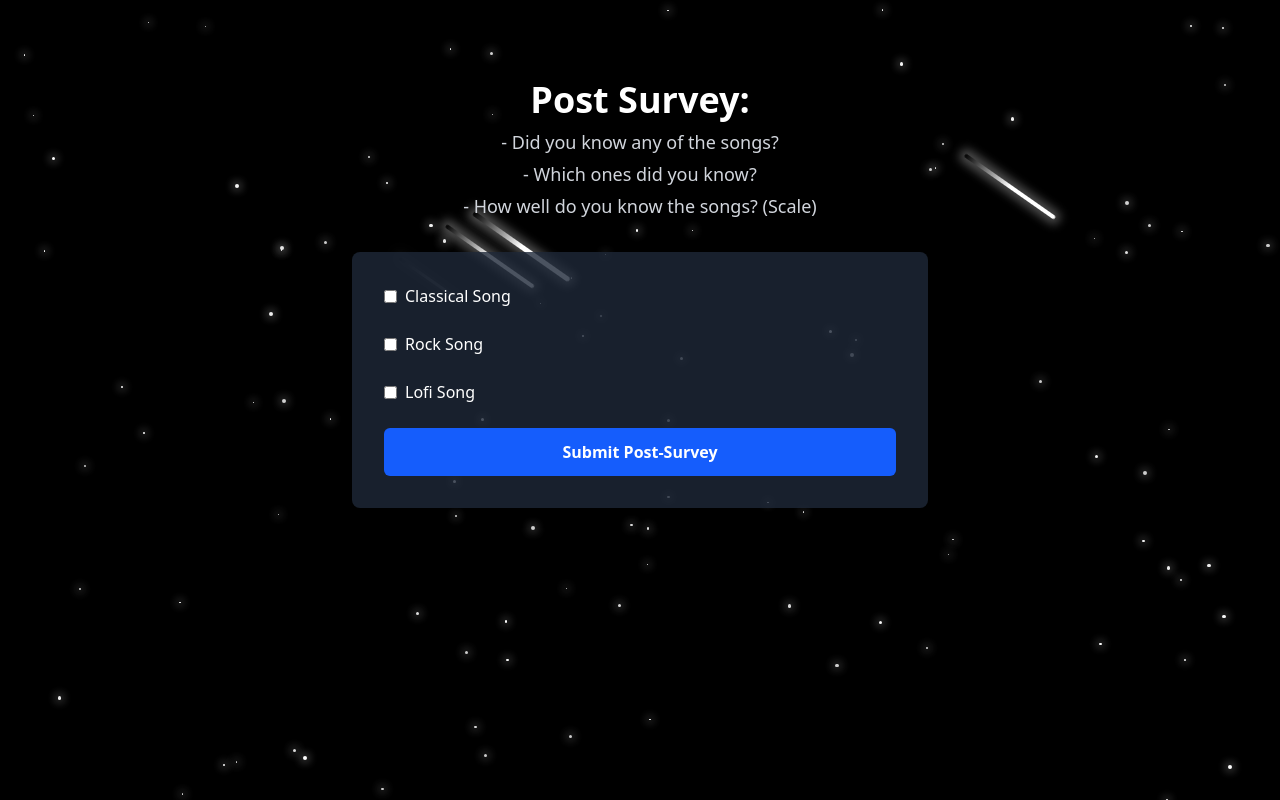
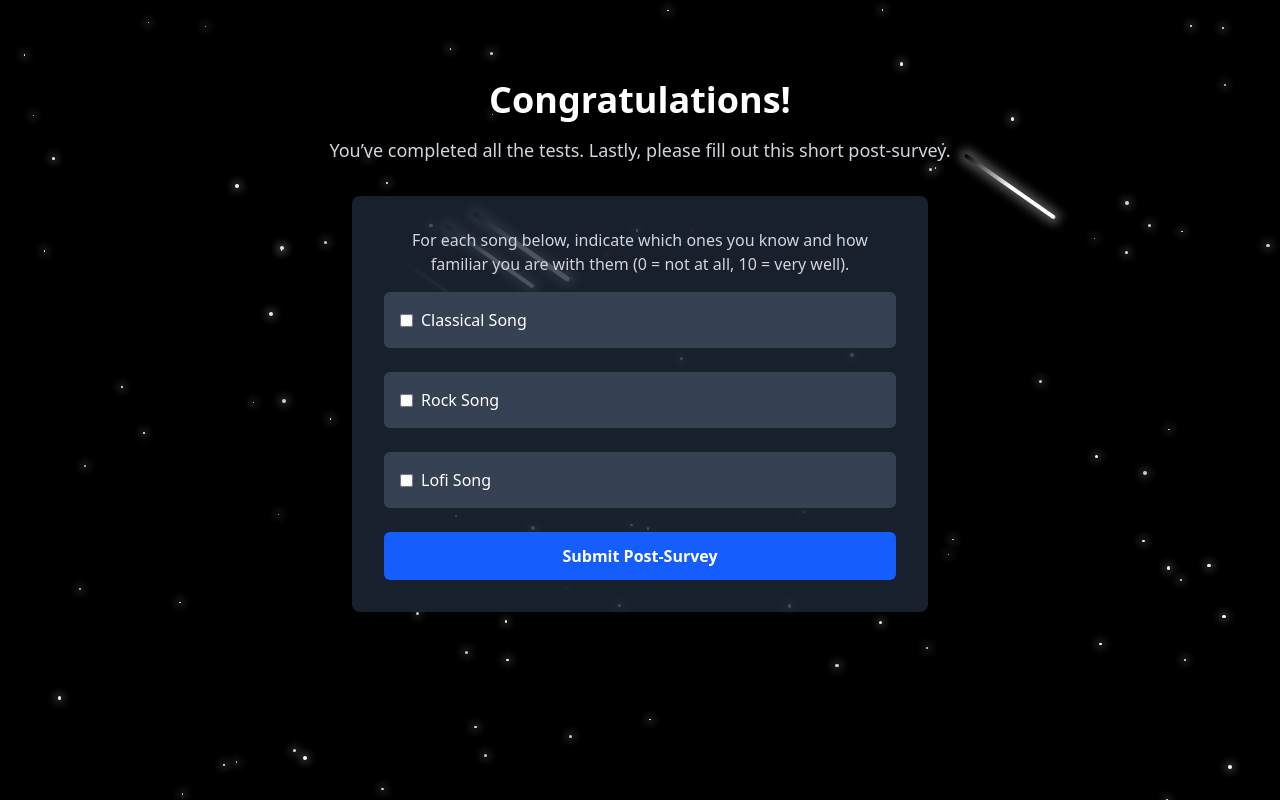
Before and after one commit to Krisces/ASEN-5137-Study, a React (Vite) app: page /aftersurvey in a window 1280 px wide. Built offline with nearby package versions, Linux system fonts and the light colour scheme.

Commit message:
Fix AfterSurvey

```diff
--- a/src/pages/AfterSurvey.jsx
+++ b/src/pages/AfterSurvey.jsx
@@ -38,7 +38,6 @@ export const AfterSurvey = () => {
       return;
     }
 
-    // Prepare knownSongs array: include all songs, set NULL for unknown/familiarity
     const knownSongs = Object.entries(selectedSongs).map(([song, val]) => ({
       song,
       familiarity: val.known ? val.familiarity : null,
@@ -49,10 +48,7 @@ export const AfterSurvey = () => {
       const res = await fetch("/api/postSurvey", {
         method: "POST",
         headers: { "Content-Type": "application/json" },
-        body: JSON.stringify({
-          studentEmail,
-          knownSongs,
-        }),
+        body: JSON.stringify({ studentEmail, knownSongs }),
       });
 
       const data = await res.json();
@@ -72,32 +68,39 @@ export const AfterSurvey = () => {
     <div className="relative min-h-screen flex flex-col items-center bg-black text-white px-4 pb-20 pt-20">
       <StarBackground />
 
+      {/* Congratulatory text outside form */}
       <div className="z-10 w-full max-w-3xl text-center mb-8">
-        <h1 className="text-3xl md:text-4xl font-bold mb-2">Post Survey:</h1>
-        <p className="text-gray-300 text-lg mb-1">- Did you know any of the songs?</p>
-        <p className="text-gray-300 text-lg mb-1">- Which ones did you know?</p>
-        <p className="text-gray-300 text-lg">- How well do you know the songs? (Scale)</p>
+        <h1 className="text-3xl md:text-4xl font-bold mb-4">Congratulations!</h1>
+        <p className="text-gray-300 text-lg">
+          You’ve completed all the tests. Lastly, please fill out this short post-survey.
+        </p>
       </div>
 
+      {/* Form card */}
       <form
         onSubmit={handleSubmit}
         className="z-10 w-full max-w-xl bg-gray-800/80 p-8 rounded-lg shadow-lg space-y-6"
       >
+        {/* Instructions inside card */}
+        <p className="text-gray-300 mb-4">
+          For each song below, indicate which ones you know and how familiar you are with them (0 = not at all, 10 = very well).
+        </p>
+
         {songOptions.map((song) => (
-          <div key={song}>
+          <div key={song} className="bg-gray-700 p-4 rounded-md space-y-2">
             <label className="flex items-center space-x-2">
               <input
                 type="checkbox"
                 checked={selectedSongs[song].known}
                 onChange={() => handleCheckboxChange(song)}
               />
-              <span>{song}</span>
+              <span className="font-medium">{song}</span>
             </label>
 
             {selectedSongs[song].known && (
               <div className="mt-2">
                 <label className="block mb-1 text-sm">
-                  Familiarity with {song} (0 = not at all, 10 = very well)
+                  Familiarity with {song}:
                 </label>
                 <input
                   type="range"
@@ -109,7 +112,7 @@ export const AfterSurvey = () => {
                   className="w-full"
                 />
                 <p className="text-gray-400 text-sm mt-1">
-                  Familiarity: {selectedSongs[song].familiarity}/10
+                  {selectedSongs[song].familiarity}/10
                 </p>
               </div>
             )}
```
Also changed, not shown: api/postSurvey.js (line endings or trailing spaces).
